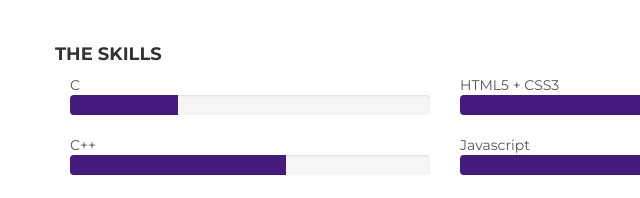
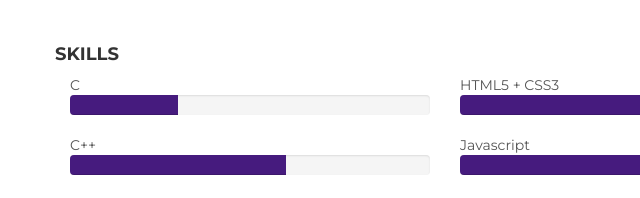
Before and after one commit to tsukky528/tsukky528.github.io, a plain HTML site: page en.html in a window 1280 px wide. Shown: the part 1165-1363 px from the top of the page, 0-640 px from the left. Drawn offline with nearby package versions, Linux system fonts and the light colour scheme.

Commit message:
remove the

```diff
--- a/en.html
+++ b/en.html
@@ -111,7 +111,7 @@
     </div><!-- /row -->
 
     <div class="row mt">
-      <h4>THE SKILLS</h4>
+      <h4>SKILLS</h4>
       <div class="col-sm-4">
         C
         <div class="progress">
```
Also changed, not shown: index.html (+1 -1 lines).
